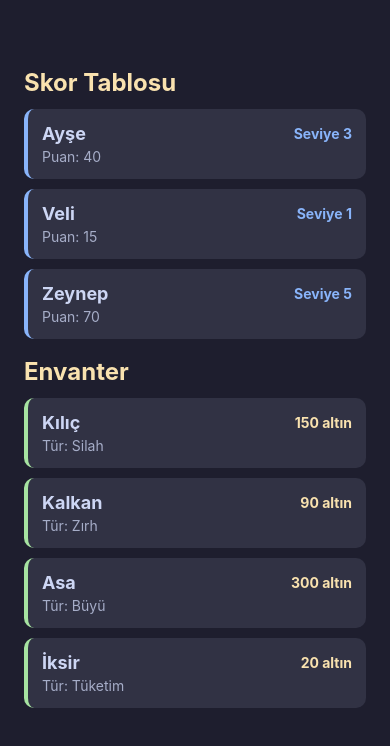
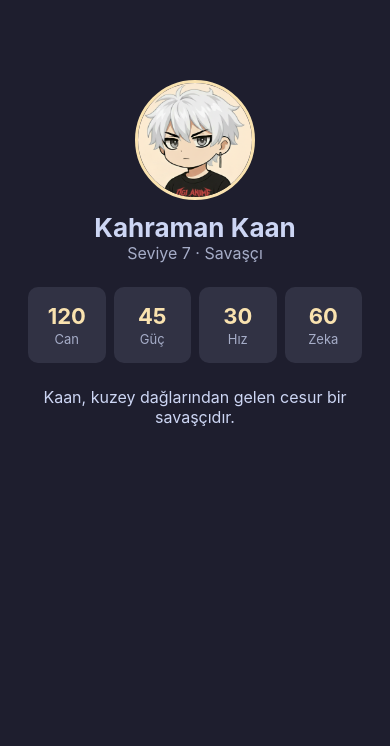
Before and after one commit to k1rea/isvec-cakisi, a React Native app: screen / in a window 390 px wide. Shown: the top 746 px of the page. Built offline with nearby package versions, Linux system fonts and the light colour scheme.

Commit message:
4. Hafta: Karakter profil ekranı, StatKutusu bileşeni, Zeka istatistiği ve özel görsel

```diff
--- a/App.js
+++ b/App.js
@@ -1,99 +1,103 @@
 import { StatusBar } from 'expo-status-bar';
-import { StyleSheet, Text, View } from 'react-native';
+import { StyleSheet, View, Text, Image, ScrollView } from 'react-native';
 
-// Oyuncu kartı: isim, puan ve seviye bilgisini props ile alır
-function OyuncuKarti({ isim, puan, seviye }) {
+// İstatistik kutusu: değer ve ad bilgisini props ile alır
+function StatKutusu({ deger, ad }) {
   return (
-    <View style={styles.kart}>
-      <View style={styles.kartUst}>
-        <Text style={styles.isim}>{isim}</Text>
-        <Text style={styles.seviye}>Seviye {seviye}</Text>
-      </View>
-      <Text style={styles.detay}>Puan: {puan}</Text>
-    </View>
-  );
-}
-
-// Eşya kartı: eşyanın adını, türünü ve değerini props ile alır
-function EsyaKarti({ ad, tur, deger }) {
-  return (
-    <View style={[styles.kart, styles.esyaKart]}>
-      <View style={styles.kartUst}>
-        <Text style={styles.isim}>{ad}</Text>
-        <Text style={styles.deger}>{deger} altın</Text>
-      </View>
-      <Text style={styles.detay}>Tür: {tur}</Text>
+    <View style={styles.kutu}>
+      <Text style={styles.deger}>{deger}</Text>
+      <Text style={styles.kutuAd}>{ad}</Text>
     </View>
   );
 }
 
 export default function App() {
   return (
-    <View style={styles.ekran}>
-      <Text style={styles.baslik}>Skor Tablosu</Text>
-      <OyuncuKarti isim="Ayşe" puan={40} seviye={3} />
-      <OyuncuKarti isim="Veli" puan={15} seviye={1} />
-      <OyuncuKarti isim="Zeynep" puan={70} seviye={5} />
+    <ScrollView
+      style={styles.arkaPlan}
+      contentContainerStyle={styles.ekran}
+    >
+      {/* Üst kısım: görsel ve isim */}
+      <Image
+        source={require('./assets/karakter.png')}
+        style={styles.avatar}
+      />
+      <Text style={styles.isim}>Kahraman Kaan</Text>
+      <Text style={styles.sinif}>Seviye 7 · Savaşçı</Text>
 
-      <Text style={styles.baslik}>Envanter</Text>
-      <EsyaKarti ad="Kılıç" tur="Silah" deger={150} />
-      <EsyaKarti ad="Kalkan" tur="Zırh" deger={90} />
-      <EsyaKarti ad="Asa" tur="Büyü" deger={300} />
-      <EsyaKarti ad="İksir" tur="Tüketim" deger={20} />
+      {/* Ortadaki dört kutu: yan yana */}
+      <View style={styles.satir}>
+        <StatKutusu deger={120} ad="Can" />
+        <StatKutusu deger={45} ad="Güç" />
+        <StatKutusu deger={30} ad="Hız" />
+        <StatKutusu deger={60} ad="Zeka" />
+      </View>
+
+      {/* Alt kısım: açıklama */}
+      <Text style={styles.aciklama}>
+        Kaan, kuzey dağlarından gelen cesur bir savaşçıdır.
+      </Text>
 
       <StatusBar style="light" />
-    </View>
+    </ScrollView>
   );
 }
 
 const styles = StyleSheet.create({
-  ekran: {
+  arkaPlan: {
     flex: 1,
     backgroundColor: '#1e1e2e',
+  },
+  ekran: {
+    alignItems: 'center',
     padding: 24,
-    paddingTop: 60,
+    paddingTop: 80,
   },
-  baslik: {
-    fontSize: 24,
-    fontWeight: 'bold',
-    color: '#f9e2af',
-    marginTop: 8,
+  avatar: {
+    width: 120,
+    height: 120,
+    borderRadius: 60,
     marginBottom: 12,
-  },
-  kart: {
-    backgroundColor: '#313244',
-    padding: 14,
-    borderRadius: 10,
-    marginBottom: 10,
-    borderLeftWidth: 4,
-    borderLeftColor: '#89b4fa',
-  },
-  esyaKart: {
-    borderLeftColor: '#a6e3a1',
-  },
-  kartUst: {
-    flexDirection: 'row',
-    justifyContent: 'space-between',
-    alignItems: 'center',
+    borderWidth: 3,
+    borderColor: '#f9e2af',
   },
   isim: {
-    fontSize: 18,
+    fontSize: 26,
     fontWeight: 'bold',
     color: '#cdd6f4',
   },
-  seviye: {
-    fontSize: 14,
-    fontWeight: 'bold',
-    color: '#89b4fa',
+  sinif: {
+    fontSize: 16,
+    color: '#a6adc8',
+    marginBottom: 24,
+  },
+  satir: {
+    flexDirection: 'row',
+    justifyContent: 'space-between',
+    width: '100%',
+  },
+  kutu: {
+    flex: 1,
+    alignItems: 'center',
+    backgroundColor: '#313244',
+    paddingVertical: 16,
+    marginHorizontal: 4,
+    borderRadius: 10,
   },
   deger: {
-    fontSize: 14,
+    fontSize: 22,
     fontWeight: 'bold',
     color: '#f9e2af',
   },
-  detay: {
-    fontSize: 14,
+  kutuAd: {
+    fontSize: 13,
     color: '#a6adc8',
-    marginTop: 4,
+    marginTop: 2,
+  },
+  aciklama: {
+    marginTop: 24,
+    fontSize: 16,
+    color: '#cdd6f4',
+    textAlign: 'center',
   },
 });
```
Also changed, not shown: assets/karakter.png (added).
